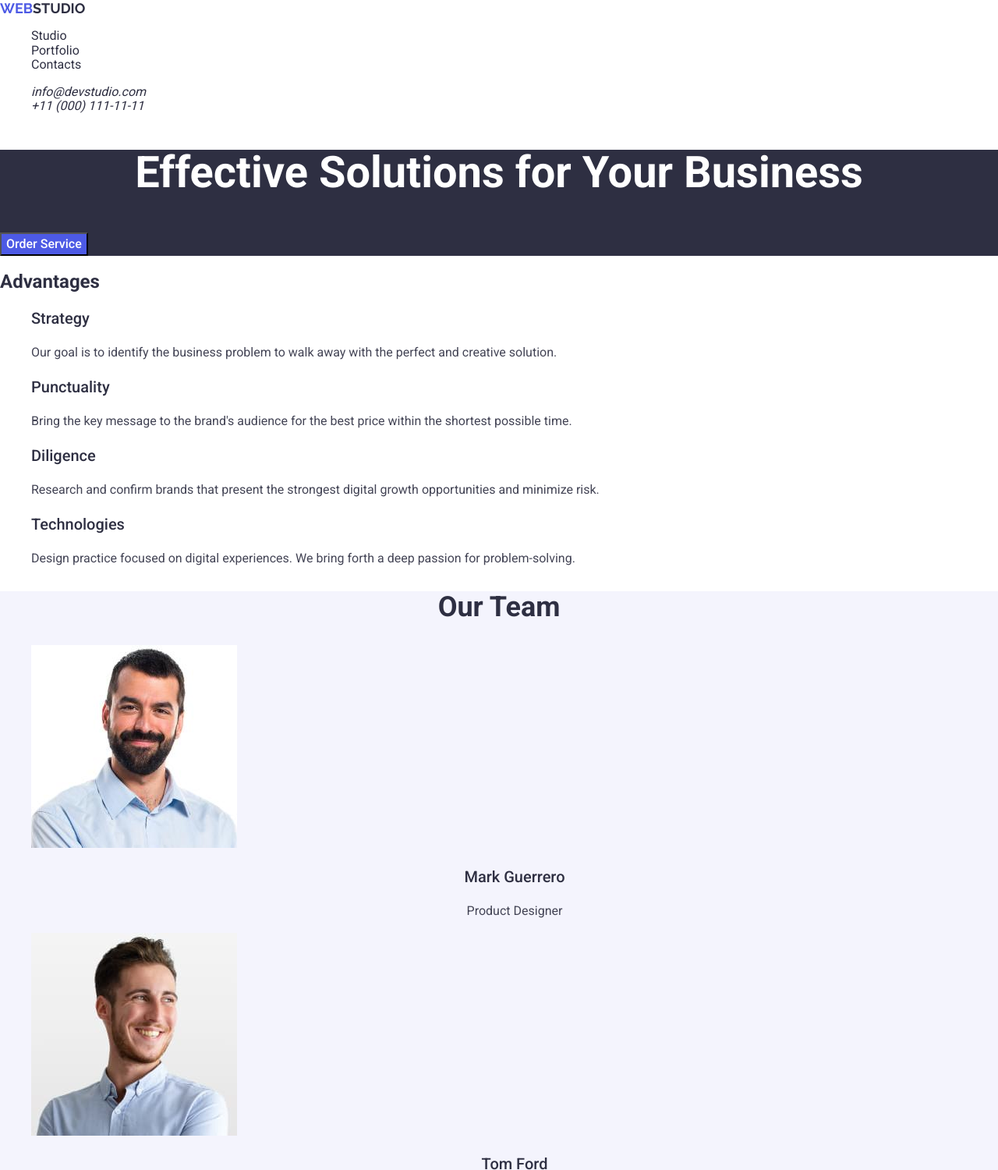
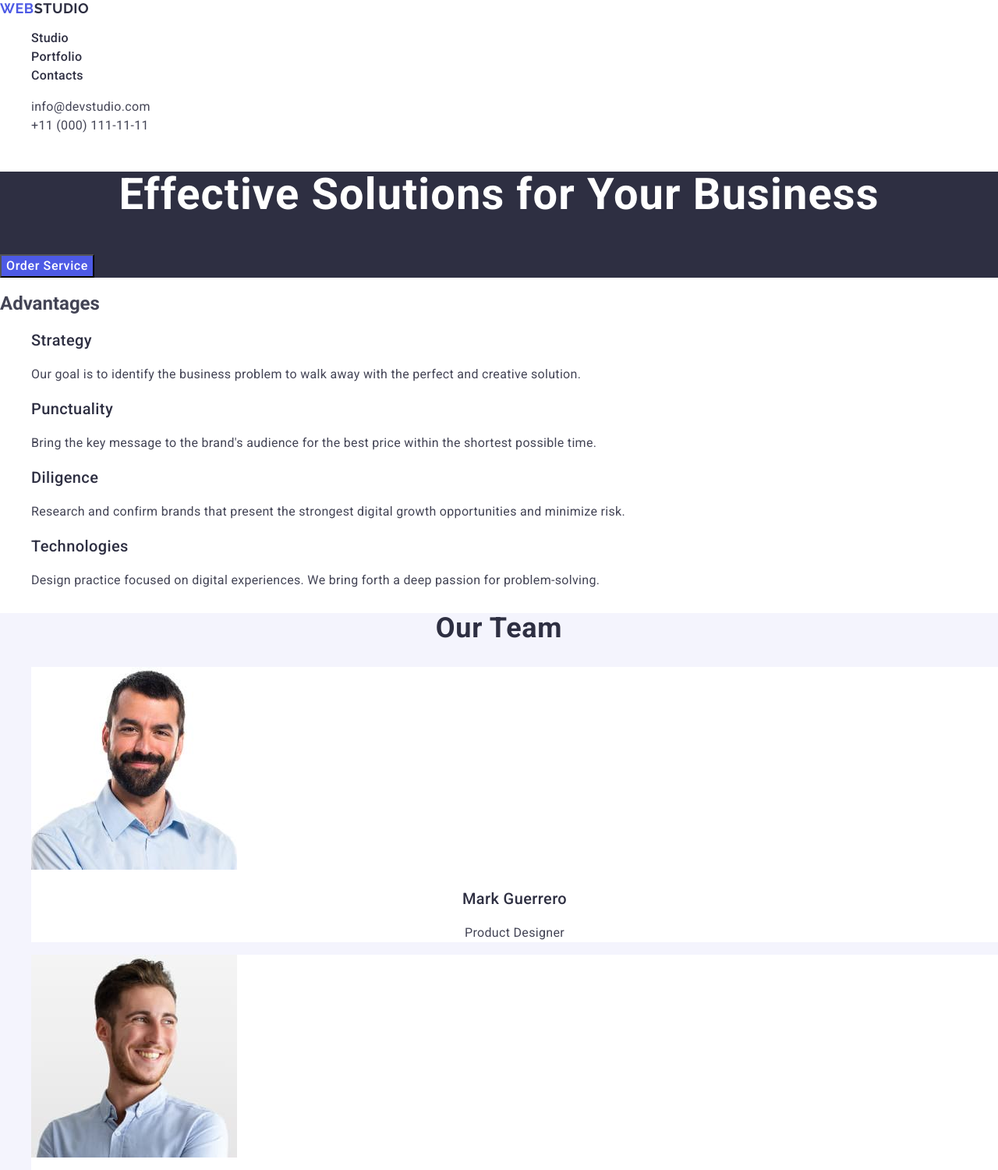
Before and after one commit to HelgAVorobiova/goit-markup-hw-02, a plain HTML site: page index.html in a window 1280 px wide. Shown: the top 1500 px of the page at 78% size. Drawn offline with nearby package versions, Linux system fonts and the light colour scheme.

Commit message:
correction

```diff
--- a/css/styles.css
+++ b/css/styles.css
@@ -1,6 +1,7 @@
 body {
   font-family: 'Roboto', sans-serif;
-  color: #2e2f42;
+  color: #434455;
+  background-color: #fff;
 }
 ul {
   list-style-type: none;
@@ -18,14 +19,29 @@ button {
   font-size: 18px;
   font-weight: 700;
   text-transform: uppercase;
-  line-height: 1.16667;
-}
-.accent {
+  line-height: 1.17;
+  letter-spacing: 0.03em;
   color: #4d5ae5;
 }
-.header-nav-list a:hover,
-.header-nav-list a:focus {
+.logo-header {
+  color: #2e2f42;
+}
+.header-nav-link{
+  font-weight: 500;
+  line-height: 1.5;
+  letter-spacing: 0.02em;
+  color: #2e2f42;
+}
+.header-nav-link:hover,
+.header-nav-link:focus {
   color: #404bbf;
+}
+.header-contacts{
+  font-style: normal;
+}
+.contacts-list-link{
+  line-height: 1.5;
+  letter-spacing: 0.02em
 }
 .contacts-list-link:hover,
 .contacts-list-link:focus {
@@ -39,6 +55,7 @@ button {
   font-size: 56px;
   font-weight: 700;
   line-height: 1.07;
+  letter-spacing: 0.02em;
   text-align: center;
 }
 .hero-button {
@@ -46,18 +63,22 @@ button {
   color: #fff;
   font-weight: 500;
   line-height: 1.5;
+  letter-spacing: 0.04em;
 }
-.hero-button:hover {
+.hero-button:hover,
+.hero-button:focus{
   background-color: #404bbf;
 }
 .advantages-subtitle {
   font-weight: 500;
   font-size: 20px;
   line-height: 1.2;
+  letter-spacing: 0.02em;
+  color: #2e2f42 ;
 }
 .advantages-text {
-  color: #434455;
   line-height: 1.5;
+  letter-spacing: 0.02em;
 }
 .team {
   background-color: #f4f4fd;
@@ -65,39 +86,56 @@ button {
 .team-title {
   font-weight: 700;
   font-size: 36px;
-  line-height: 1.11111;
+  line-height: 1.11;
   text-align: center;
+  letter-spacing: 0.02em;
+  text-transform: capitalize;
+  color:#2e2f42;
+}
+.team-list-item{
+ background-color: #fff;
 }
 .team-component {
   font-weight: 500;
   font-size: 20px;
   text-align: center;
   line-height: 1.2;
+  letter-spacing: 0.02em;
+  color:#2e2f42;
 }
 .team-component-text {
   text-align: center;
   line-height: 1.5;
-  color: #434455;
+  letter-spacing: 0.02em;
 }
 .portfolio-title {
   font-weight: 700;
   font-size: 36px;
-  line-height: 1.11111;
+  line-height: 1.11;
   text-align: center;
+  letter-spacing: 0.02em;
+  text-transform: capitalize;
+  color:#2e2f42;
 }
 .portfolio-list-title {
   font-weight: 500;
   font-size: 20px;
   line-height: 1.2;
+  letter-spacing: 0.02em;
+  color:#2e2f42;
 }
 .portfolio-list-text {
   line-height: 1.5;
-  color: #434455;
+  letter-spacing: 0.02em;
 }
-footer {
+.footer-block {
   background-color: #2e2f42;
+  color: #f4f4fd;
+}
+.logo-footer{
   color: #f4f4fd;
 }
 .footer-text {
   line-height: 1.5;
+  letter-spacing: 0.02em;
 }
--- a/index.html
+++ b/index.html
@@ -20,15 +20,15 @@
   <body>
     <header>
       <nav class="header-nav">
-        <a href="./index.html" class="logo"><span class="accent">Web</span>Studio</a>
+        <a href="./index.html" class="logo">Web<span class="logo-header">Studio</span></a>
         <ul class="header-nav-list">
-          <li><a href="">Studio</a></li>
-          <li><a href="">Portfolio</a></li>
-          <li><a href="">Contacts</a></li>
+          <li><a href="./index.html" class="header-nav-link">Studio</a></li>
+          <li><a href="" class="header-nav-link">Portfolio</a></li>
+          <li><a href="" class="header-nav-link">Contacts</a></li>
         </ul>
       </nav>
 
-      <address>
+      <address class="header-contacts">
         <ul class="contacts-list">
           <li><a href="mailto:info@devstudio.com" class="contacts-list-link">info@devstudio.com</a></li>
           <li><a href="tel:+110001111111" class="contacts-list-link">+11 (000) 111-11-11</a></li>
@@ -79,7 +79,7 @@
       <section class="team">
         <h2 class="team-title">Our Team</h2>
         <ul class="team-list">
-          <li>
+          <li class="team-list-item">
             <img
               src="./images/team-MarkGuerrero.jpg"
               alt="Mark Guerrero"
@@ -88,12 +88,12 @@
             <h3 class="team-component">Mark Guerrero</h3>
             <p class="team-component-text">Product Designer</p>
           </li>
-          <li>
+          <li class="team-list-item">
             <img src="./images/team-TomFord.jpg" alt="Tom Ford" width="264" />
             <h3 class="team-component">Tom Ford</h3>
             <p class="team-component-text">Frontend Developer</p>
           </li>
-          <li>
+          <li class="team-list-item">
             <img
               src="./images/team-CamilaGarcia.jpg"
               alt="Camila Garcia"
@@ -102,7 +102,7 @@
             <h3 class="team-component">Camila Garcia</h3>
             <p class="team-component-text">Marketing</p>
           </li>
-          <li>
+          <li class="team-list-item">
             <img
               src="./images/team-DanielWilson.jpg"
               alt="Daniel Wilson"
@@ -175,8 +175,8 @@
       </section>
     </main>
 
-    <footer>
-      <a href="./index.html" class="logo"><span  class="accent">Web</span>Studio</a>
+    <footer class="footer-block">
+      <a href="./index.html" class="logo">Web<span  class="logo-footer">Studio</span></a>
       <p class="footer-text">
         Increase the flow of customers and sales for your business with digital
         marketing & growth solutions.
```
